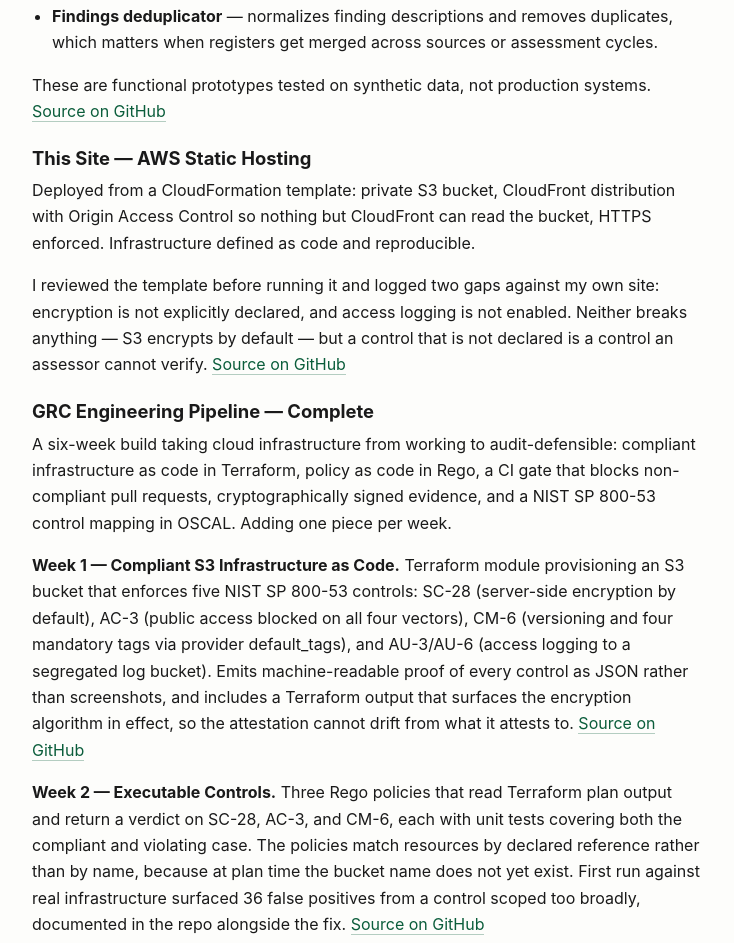
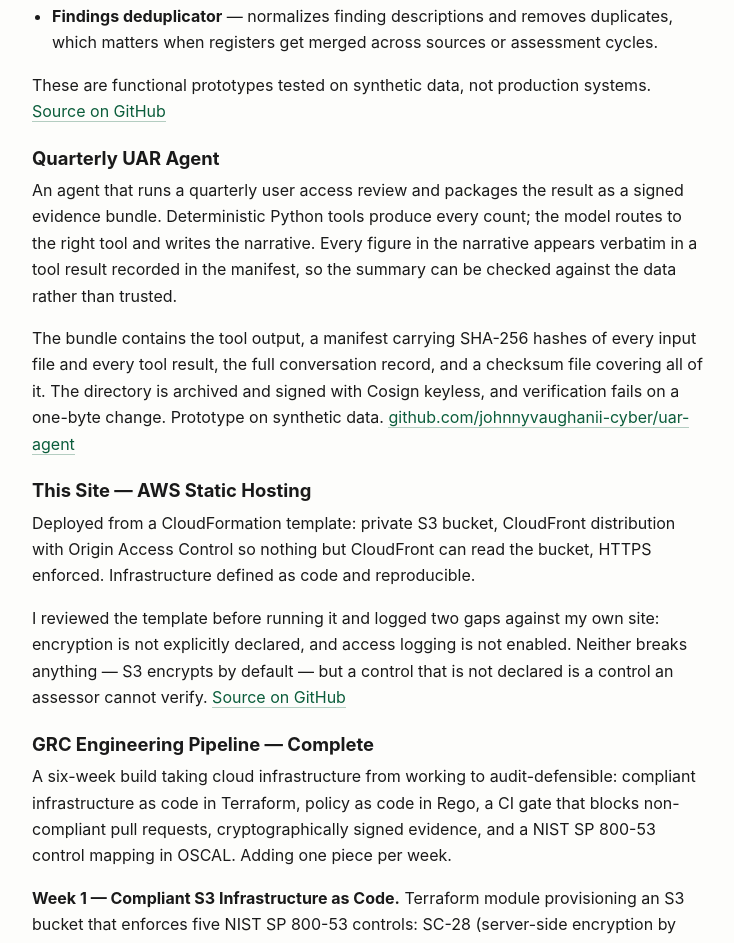
Before and after one commit to johnnyvaughanii-cyber/portfolio-site, a plain HTML site: page index.html in a window 1280 px wide. Shown: the part 2612-3555 px from the top of the page, without its empty margins (272-1006 px from the left). Drawn offline with Linux system fonts and the light colour scheme.

Commit message:
Add UAR agent to portfolio

```diff
--- a/index.html
+++ b/index.html
@@ -62,6 +62,9 @@
   </ul>
   <p>These are functional prototypes tested on synthetic data, not production systems. <a href="https://github.com/johnnyvaughanii-cyber/GRC-Automation">Source on GitHub</a></p>
 
+  <h3>Quarterly UAR Agent</h3>
+  <p>An agent that runs a quarterly user access review and packages the result as a signed evidence bundle. Deterministic Python tools produce every count; the model routes to the right tool and writes the narrative. Every figure in the narrative appears verbatim in a tool result recorded in the manifest, so the summary can be checked against the data rather than trusted.</p>
+  <p>The bundle contains the tool output, a manifest carrying SHA-256 hashes of every input file and every tool result, the full conversation record, and a checksum file covering all of it. The directory is archived and signed with Cosign keyless, and verification fails on a one-byte change. Prototype on synthetic data. <a href="https://github.com/johnnyvaughanii-cyber/uar-agent">github.com/johnnyvaughanii-cyber/uar-agent</a></p>
   <h3>This Site — AWS Static Hosting</h3>
   <p>Deployed from a CloudFormation template: private S3 bucket, CloudFront distribution with Origin Access Control so nothing but CloudFront can read the bucket, HTTPS enforced. Infrastructure defined as code and reproducible.</p>
   <p>I reviewed the template before running it and logged two gaps against my own site: encryption is not explicitly declared, and access logging is not enabled. Neither breaks anything — S3 encrypts by default — but a control that is not declared is a control an assessor cannot verify. <a href="https://github.com/johnnyvaughanii-cyber/portfolio-site">Source on GitHub</a></p>
```
